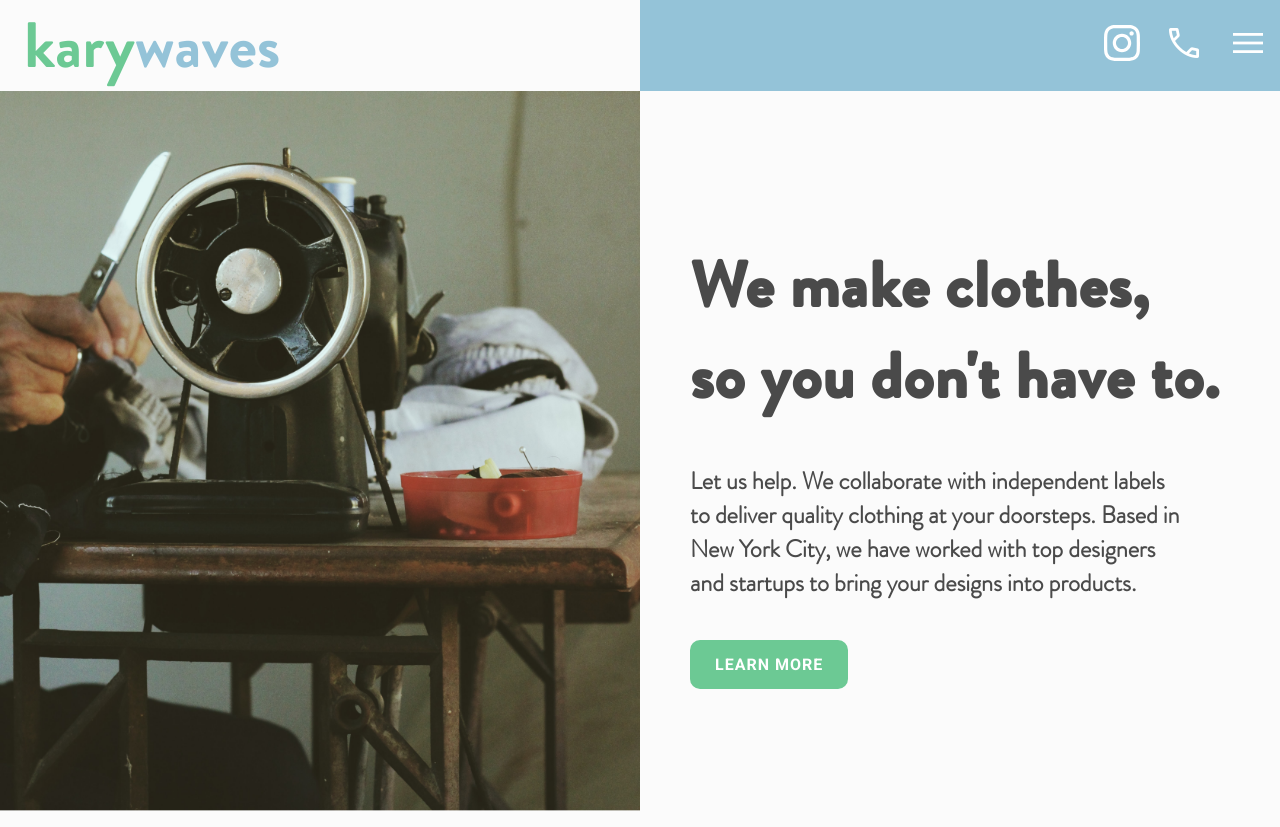
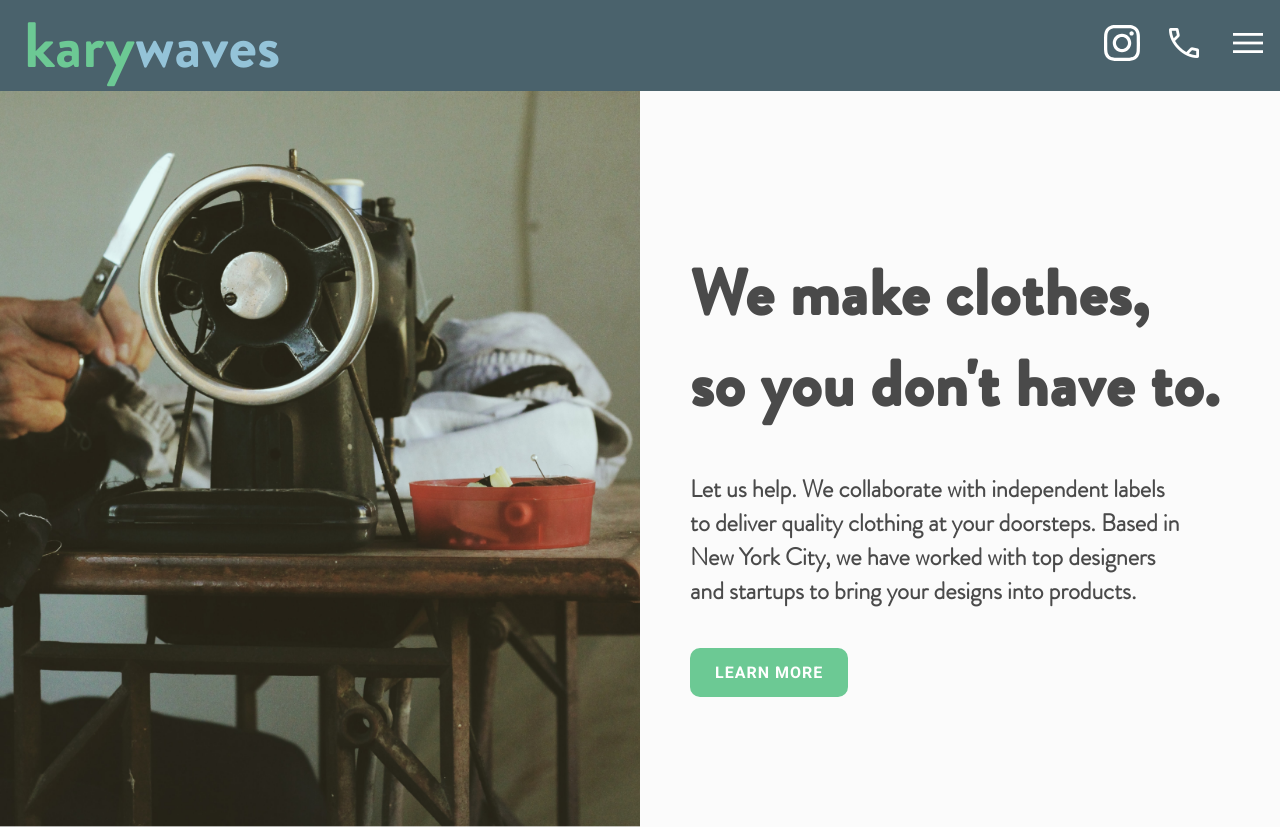
Before and after one commit to kmacancela/kw, a React (Create React App) app: page / in a window 1280 px wide. Built offline with nearby package versions, Linux system fonts and the light colour scheme.

Commit message:
nav minor update

```diff
--- a/src/App.css
+++ b/src/App.css
@@ -60,7 +60,7 @@ button {
 
 .page {
     display: flex;
-    height: 90vh;
+    height: 92vh;
     background-color: #FBFBFB;
     justify-content: center;
 }
--- a/src/components/Navbar/navbar.jsx
+++ b/src/components/Navbar/navbar.jsx
@@ -8,15 +8,16 @@ const Navbar = () => {
     const Navbar = styled.div`
         display: flex;
         align-items: center;
-        min-height: 10vh;
+        min-height: 8vh;
         width: 100vw;
-        background: linear-gradient(
+        /* background: linear-gradient(
             to right,
             transparent 0%,
             transparent 50%,
             #94C3D8 50%,
             #94C3D8 100%
-        );
+        ); */
+        background-color: #4A626C;
         -webkit-transition: background 300ms linear;
         -ms-transition: background 300ms linear;
         transition: background 300ms linear;
@@ -30,8 +31,9 @@ const Navbar = () => {
         justify-content: right;
     `;
     const LogoContainer = styled.div`
+        cursor: pointer;
         transition: opacity 500ms ease-in;
-        padding-left: 1.5em
+        padding-left: 1.5em;
     `;
     const LogoSpan = styled.span`
         font-family: 'BrandonGrotesque-Bold';
@@ -71,21 +73,21 @@ const Navbar = () => {
     return (
         <Navbar>
             <Left>
-                <LogoContainer className="logo">
+                <LogoContainer className="logo" onClick={()=>onClick("/")}>
                     <LogoSpan>kary</LogoSpan><LogoSpanNext>waves</LogoSpanNext>
                 </LogoContainer>
             </Left>
             <Right>
                 <NavMenu>
-                    <NavItem onClick={()=>onClick("/hi")}>
+                    <NavItem onClick={()=>onClick("/")}>
                         <NavItemImg src={Instagram} alt="instagram" />
                     </NavItem>
-                    <NavItem onClick={()=>onClick("/hi")}>
+                    <NavItem onClick={()=>onClick("/")}>
                         <NavItemSpan className="material-symbols-outlined">
                             call
                         </NavItemSpan>
                     </NavItem>
-                    <NavItem onClick={()=>onClick("/hi")}>
+                    <NavItem onClick={()=>onClick("/")}>
                         <NavItemSpan className="material-symbols-outlined">
                             menu
                         </NavItemSpan>
```
Also changed, not shown: src/components/Navbar/navbar.css (added).
